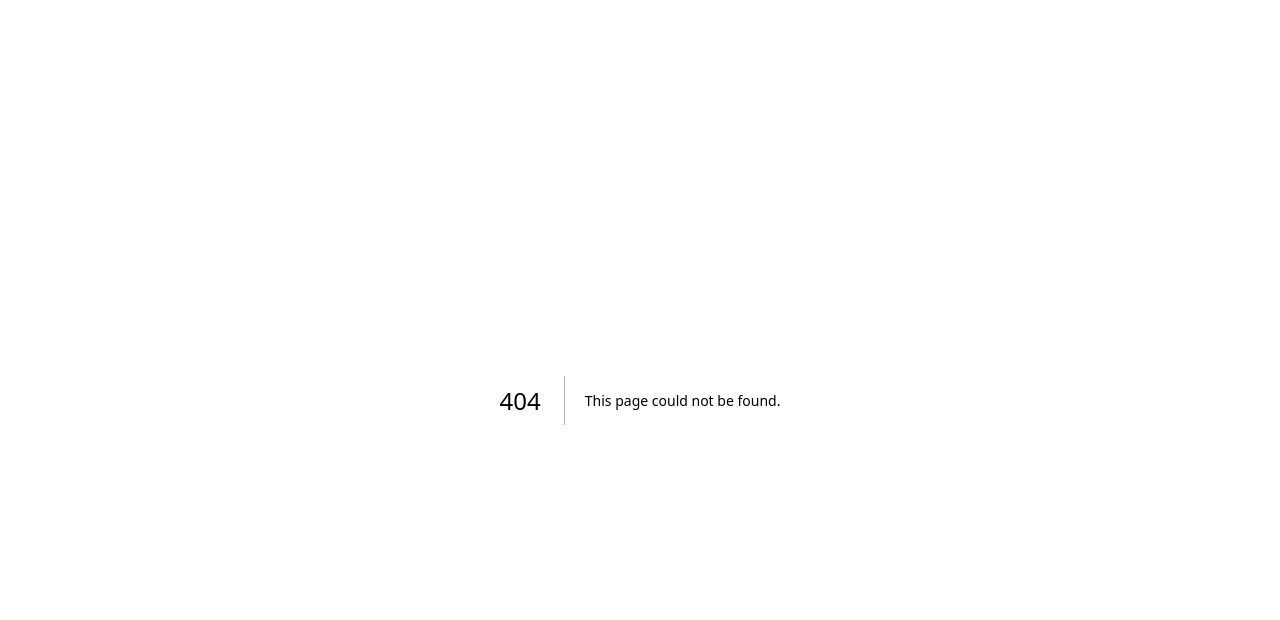
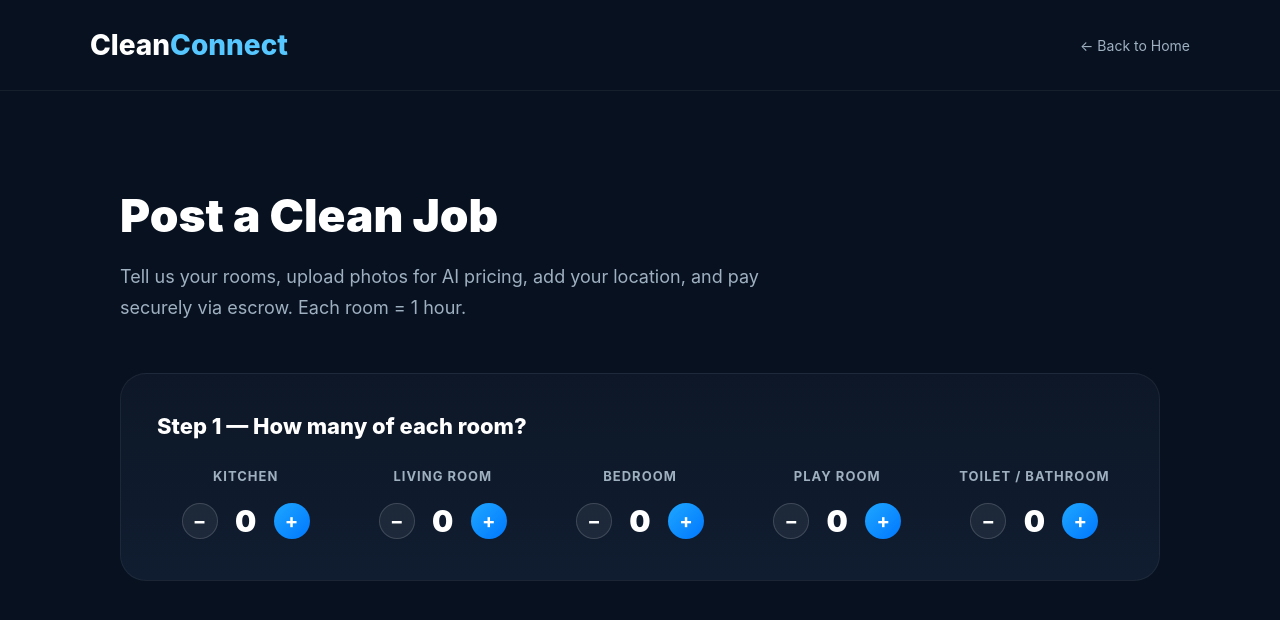
Before and after one commit to olumidedgunner-max/cleanConnect, a Next.js app: page /post-job in a window 1280 px wide. Before the commit this address had no page. Shown: the top 620 px of the page. Built offline with nearby package versions, Linux system fonts and the light colour scheme.

Commit message:
Move Post a Job to its own page /post-job

```diff
--- a/src/app/page.tsx
+++ b/src/app/page.tsx
@@ -1,17 +1,32 @@
 import HeroSection from "@/components/HeroSection";
-import PostJobSection from "@/components/PostJobSection";
 import ExplainerVideo from "@/components/ExplainerVideo";
 import JobListings from "@/components/JobListings";
 import HowItWorks from "@/components/HowItWorks";
 import FeeStructure from "@/components/FeeStructure";
 import Footer from "@/components/Footer";
+import Link from "next/link";
 
 export default function Home() {
   return (
     <main>
       <HeroSection />
       <ExplainerVideo />
-      <PostJobSection />
+
+      {/* Post a Job CTA */}
+      <section style={{ padding: "70px 30px", background: "#07111f" }}>
+        <div style={{ maxWidth: "1100px", margin: "auto", background: "linear-gradient(135deg,#0d1f35,#0a1628)", borderRadius: "28px", padding: "50px 60px", border: "1px solid rgba(30,167,255,.15)", display: "flex", justifyContent: "space-between", alignItems: "center", flexWrap: "wrap", gap: "30px" }}>
+          <div>
+            <h2 style={{ fontSize: "36px", fontWeight: 900, marginBottom: "12px" }}>Ready to book a clean?</h2>
+            <p style={{ color: "#9fb0c1", fontSize: "17px", lineHeight: 1.6, maxWidth: "500px" }}>
+              Tell us your rooms, upload photos, and our AI prices your job in seconds. Email and phone are all you need to get started.
+            </p>
+          </div>
+          <Link href="/post-job" style={{ padding: "20px 40px", borderRadius: "16px", background: "linear-gradient(135deg,#1ea7ff,#0077ff)", color: "white", textDecoration: "none", fontWeight: 800, fontSize: "18px", whiteSpace: "nowrap" }}>
+            Post a Clean Job →
+          </Link>
+        </div>
+      </section>
+
       <JobListings />
       <HowItWorks />
       <FeeStructure />
--- /dev/null
+++ b/src/app/post-job/page.tsx
@@ -0,0 +1,20 @@
+import PostJobSection from "@/components/PostJobSection";
+import Link from "next/link";
+
+export const metadata = { title: "Post a Clean Job — CleanConnect" };
+
+export default function PostJobPage() {
+  return (
+    <main style={{ background: "#07111f", minHeight: "100vh", color: "white" }}>
+      <div style={{ padding: "24px 30px", borderBottom: "1px solid rgba(255,255,255,.06)" }}>
+        <div style={{ maxWidth: "1100px", margin: "auto", display: "flex", justifyContent: "space-between", alignItems: "center" }}>
+          <Link href="/" style={{ fontSize: "28px", fontWeight: 800, textDecoration: "none", color: "white" }}>
+            Clean<span style={{ color: "#57c7ff" }}>Connect</span>
+          </Link>
+          <Link href="/" style={{ color: "#9fb0c1", textDecoration: "none", fontSize: "14px" }}>← Back to Home</Link>
+        </div>
+      </div>
+      <PostJobSection />
+    </main>
+  );
+}
--- a/src/components/HeroSection.tsx
+++ b/src/components/HeroSection.tsx
@@ -29,9 +29,9 @@ export default function HeroSection() {
             Every job protected by escrow.
           </p>
           <div style={{ display: "flex", gap: "18px", flexWrap: "wrap" }}>
-            <a href="#post-job" style={{ padding: "16px 28px", borderRadius: "14px", border: "none", fontSize: "16px", fontWeight: 700, cursor: "pointer", background: "linear-gradient(135deg,#1ea7ff,#0077ff)", color: "white", textDecoration: "none" }}>
+            <Link href="/post-job" style={{ padding: "16px 28px", borderRadius: "14px", border: "none", fontSize: "16px", fontWeight: 700, cursor: "pointer", background: "linear-gradient(135deg,#1ea7ff,#0077ff)", color: "white", textDecoration: "none" }}>
               Post a Cleaning Job
-            </a>
+            </Link>
             <Link href="/register-cleaner" style={{ padding: "16px 28px", borderRadius: "14px", border: "1px solid rgba(255,255,255,.1)", fontSize: "16px", fontWeight: 700, cursor: "pointer", background: "rgba(255,255,255,.08)", backdropFilter: "blur(12px)", color: "white", textDecoration: "none" }}>
               Start Earning as a Cleaner
             </Link>
--- a/src/components/Navbar.tsx
+++ b/src/components/Navbar.tsx
@@ -9,6 +9,11 @@ export default function Navbar() {
       <ul style={{ display: "flex", gap: "20px", listStyle: "none", alignItems: "center" }}>
         <li><Link href="/" style={{ color: "white", textDecoration: "none", opacity: 0.85, fontSize: "15px" }}>Home</Link></li>
         <li><Link href="/dashboard" style={{ color: "white", textDecoration: "none", opacity: 0.85, fontSize: "15px" }}>Dashboard</Link></li>
+        <li>
+          <Link href="/post-job" style={{ display: "block", background: "linear-gradient(135deg,#1ea7ff,#0077ff)", padding: "10px 20px", borderRadius: "12px", fontWeight: 700, textDecoration: "none", color: "white", fontSize: "14px" }}>
+            Post a Job
+          </Link>
+        </li>
         <li>
           <Link href="/register-cleaner" style={{ display: "block", background: "linear-gradient(135deg,#22c55e,#16a34a)", padding: "10px 20px", borderRadius: "12px", fontWeight: 700, textDecoration: "none", color: "white", fontSize: "14px" }}>
             Register as Cleaner
--- a/src/components/PostJobSection.tsx
+++ b/src/components/PostJobSection.tsx
@@ -91,7 +91,7 @@ export default function PostJobSection() {
   const card = { background: "linear-gradient(180deg,#0d1727,#101d30)", borderRadius: "26px", padding: "36px", border: "1px solid rgba(255,255,255,.06)", marginBottom: "36px" };
 
   return (
-    <section id="post-job" style={{ padding: "90px 30px", maxWidth: "1100px", margin: "auto" }}>
+    <section style={{ padding: "90px 30px", maxWidth: "1100px", margin: "auto" }}>
       <h2 style={{ fontSize: "46px", fontWeight: 900, marginBottom: "12px" }}>Post a Clean Job</h2>
       <p style={{ color: "#9fb0c1", fontSize: "18px", lineHeight: 1.7, marginBottom: "50px", maxWidth: "700px" }}>
         Tell us your rooms, upload photos for AI pricing, add your location, and pay securely via escrow. Each room = 1 hour.
```
